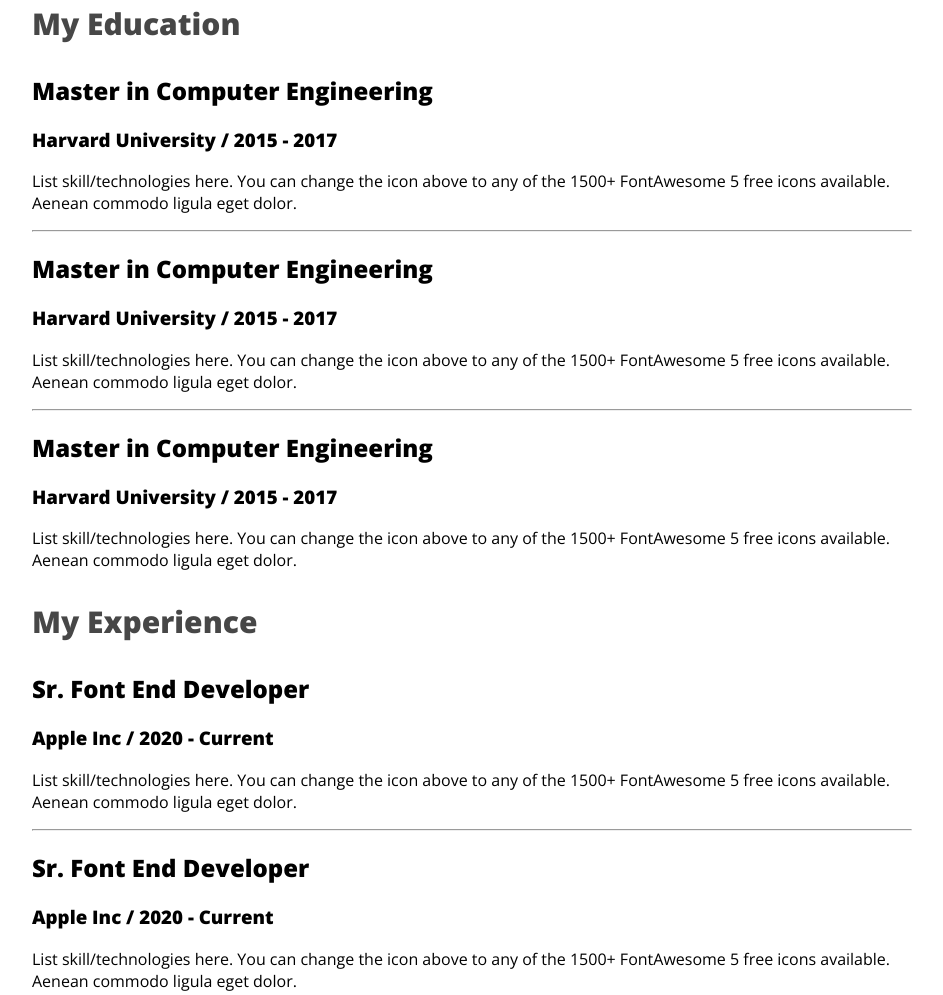
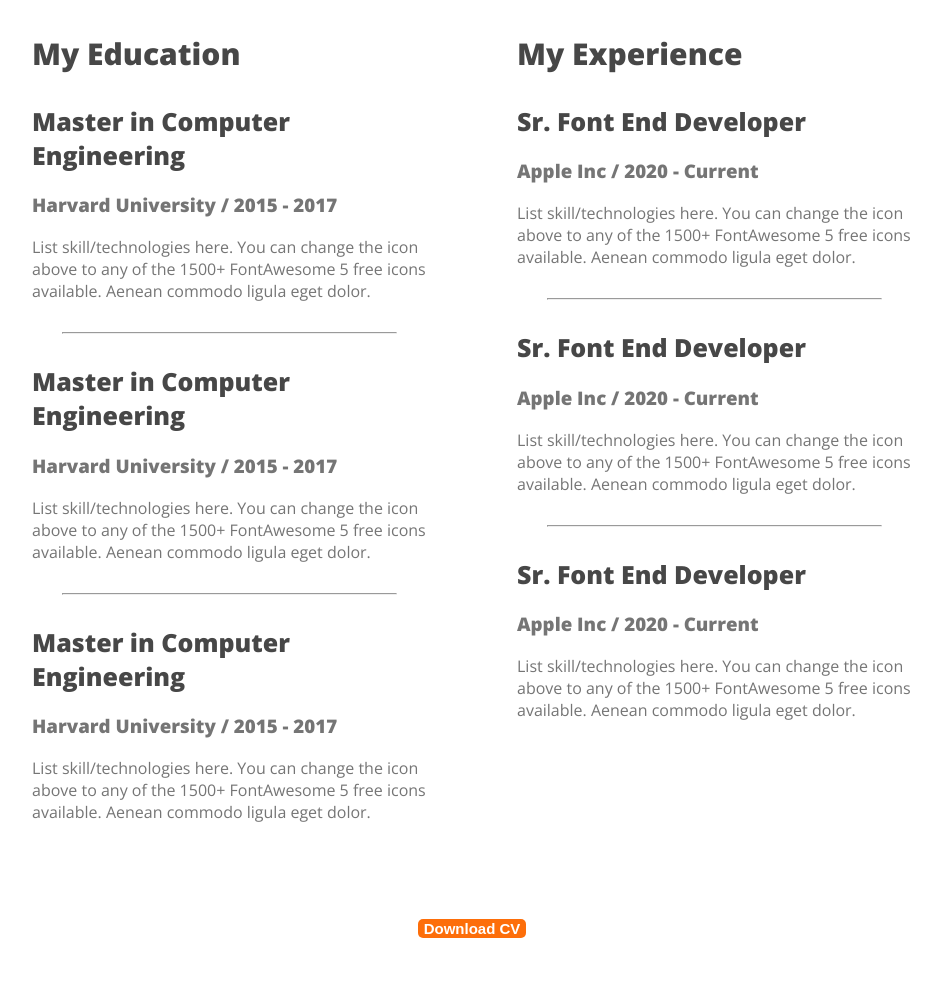
Before and after one commit to maisha106/web-developer-portfolio, a plain HTML site: page index.html in a window 1280 px wide. Shown: the part 2459-3454 px from the top of the page, without its empty margins (168-1111 px from the left). Drawn offline with nearby package versions, Linux system fonts and the light colour scheme.

Commit message:
added download cv button

```diff
--- a/index.html
+++ b/index.html
@@ -99,7 +99,7 @@
         <section>
             <h3 class="section-title">A summary of My Resume</h3>
 
-            <div class="resume-comtainer">
+            <div class="resume-container">
                 <div class="resume-column">
                     <h3 class="resume-column-title">My Education</h3>
                     <div class="resume-item">
@@ -161,6 +161,9 @@
                 </div>
 
             </div>
+            <div class="download-CV">
+                <button class="button-primary">Download CV</button>
+            </div>
 
         </section>
     </main>
--- a/styles/portfolio.css
+++ b/styles/portfolio.css
@@ -153,3 +153,29 @@ main section {
     font-size: 30px;
     font-weight: 700;
 }
+
+.resume-container {
+    display: flex;
+    gap: 90px;
+
+}
+
+.resume-item-description,
+.resume-item-info {
+    color: #757575;
+}
+
+.resume-item-title {
+    color: #474747;
+    font-size: 25px;
+    font-weight: 700;
+}
+
+.resume-container hr {
+    margin: 30px;
+}
+
+.download-CV {
+    text-align: center;
+    margin-top: 50px;
+}
```
